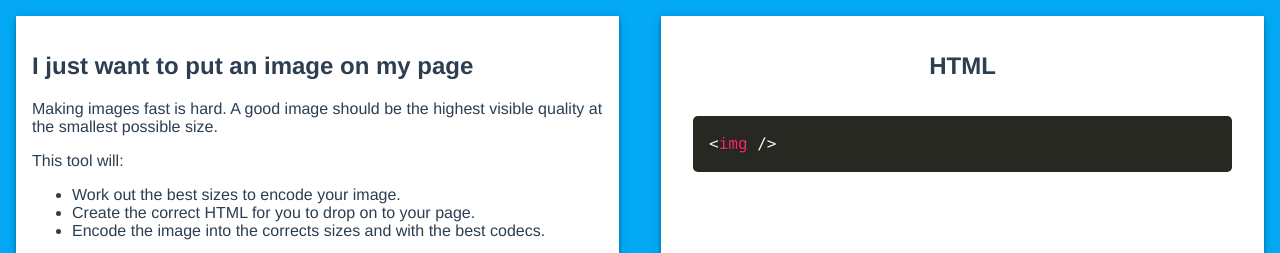
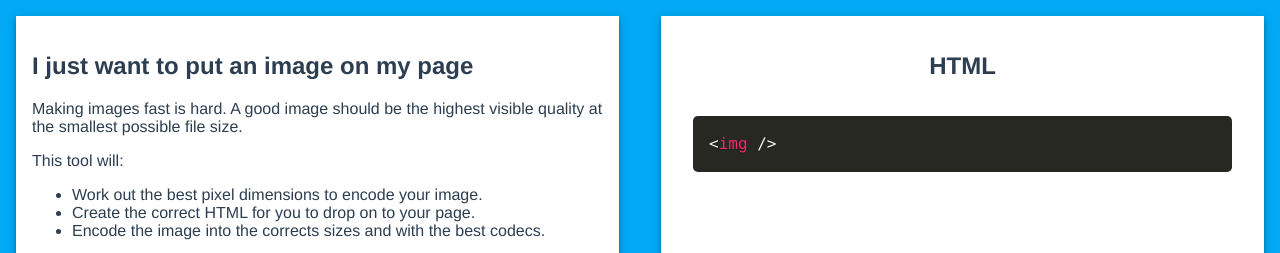
Before and after one commit to PaulKinlan/just-gimme-an-img, a website built with Vite: page index.html in a window 1280 px wide. Shown: the top 253 px of the page. Built offline with nearby package versions, Linux system fonts and the light colour scheme.

Commit message:
Sam's wording suggstions.

```diff
--- a/index.html
+++ b/index.html
@@ -32,10 +32,10 @@
       <section id="dropbox">
         <div id="instructions">
           <h2>I just want to put an image on my page</h2>
-          <p>Making images fast is hard. A good image should be the highest visible quality at the smallest possible size.</p>
+          <p>Making images fast is hard. A good image should be the highest visible quality at the smallest possible file size.</p>
           <p>This tool will:</p>
           <ul>
-            <li>Work out the best sizes to encode your image.</li>
+            <li>Work out the best pixel dimensions to encode your image.</li>
             <li>Create the correct HTML for you to drop on to your page.</li>
             <li>Encode the image into the corrects sizes and with the best codecs.</li>
           </ul>
```
